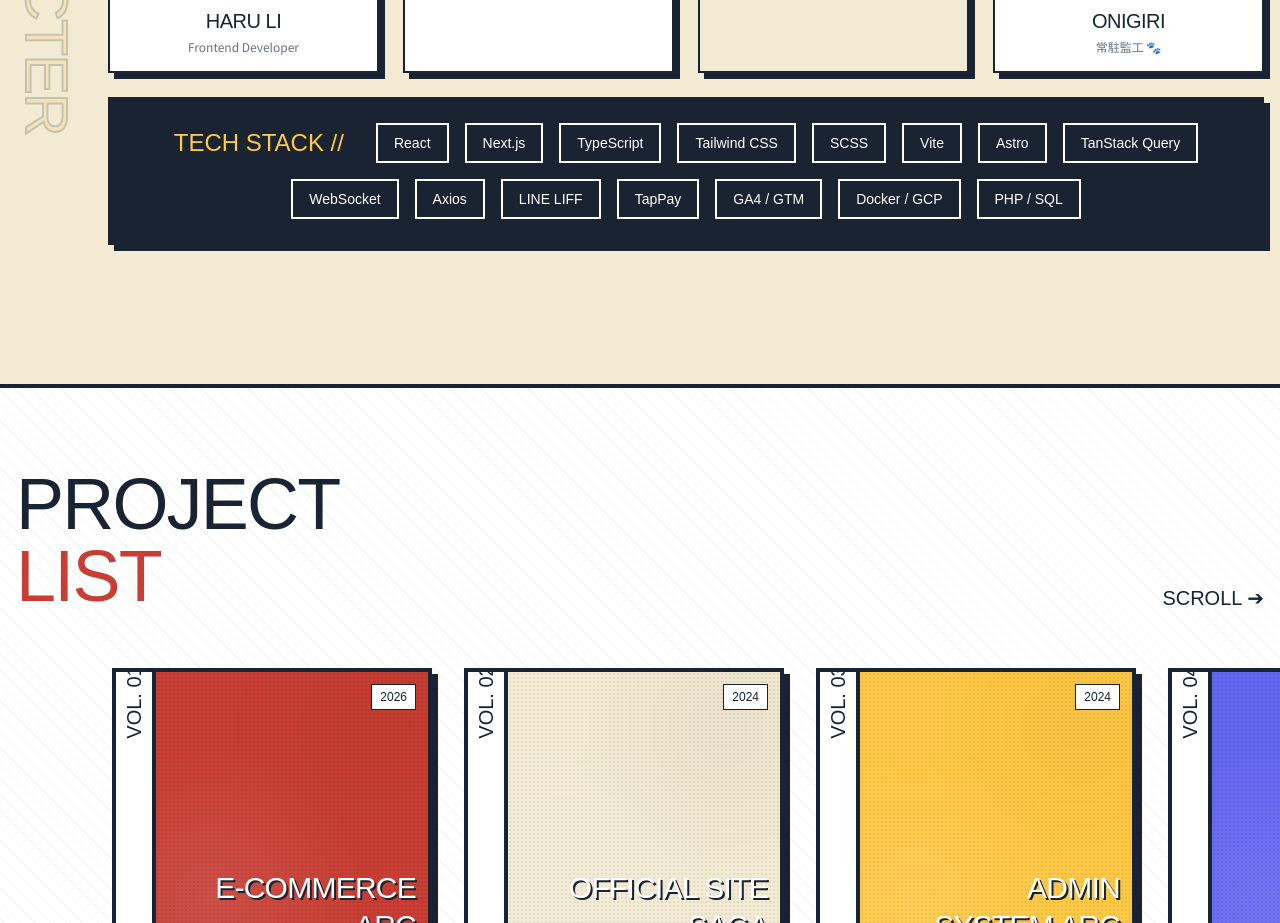
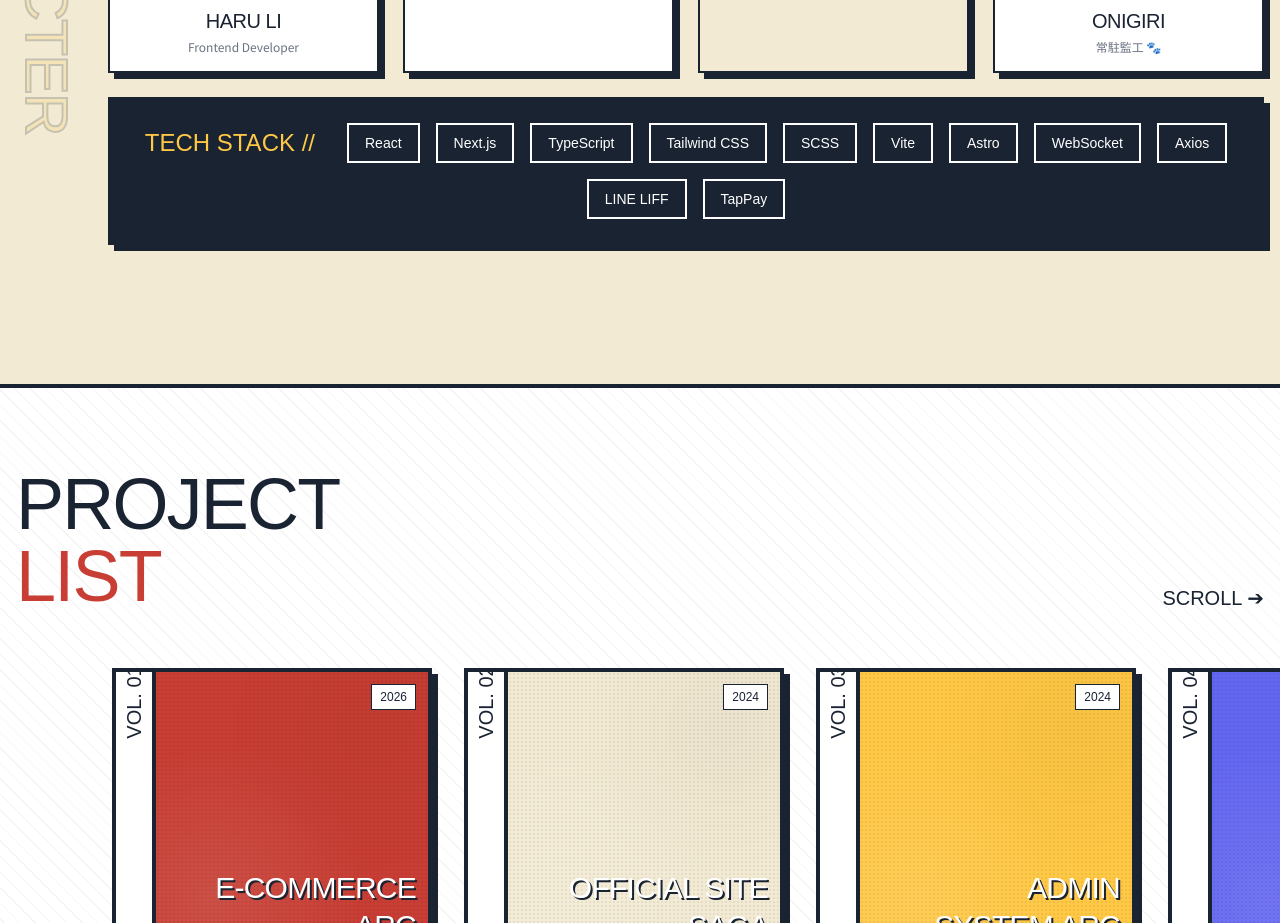
Before and after one commit to haru0414/haru0414.github.io, a React (Vite) app: page / in a window 1280 px wide. Shown: the part 1480-2403 px from the top of the page. Built offline with nearby package versions, Linux system fonts and the light colour scheme; a web font is replaced by a local one.

Commit message:
updated techStack

```diff
--- a/src/components/sections/AboutSection.tsx
+++ b/src/components/sections/AboutSection.tsx
@@ -169,14 +169,10 @@ export default function AboutSection() {
     "SCSS",
     "Vite",
     "Astro",
-    "TanStack Query",
     "WebSocket",
     "Axios",
     "LINE LIFF",
     "TapPay",
-    "GA4 / GTM",
-    "Docker / GCP",
-    "PHP / SQL",
   ];
 
   return (
```
